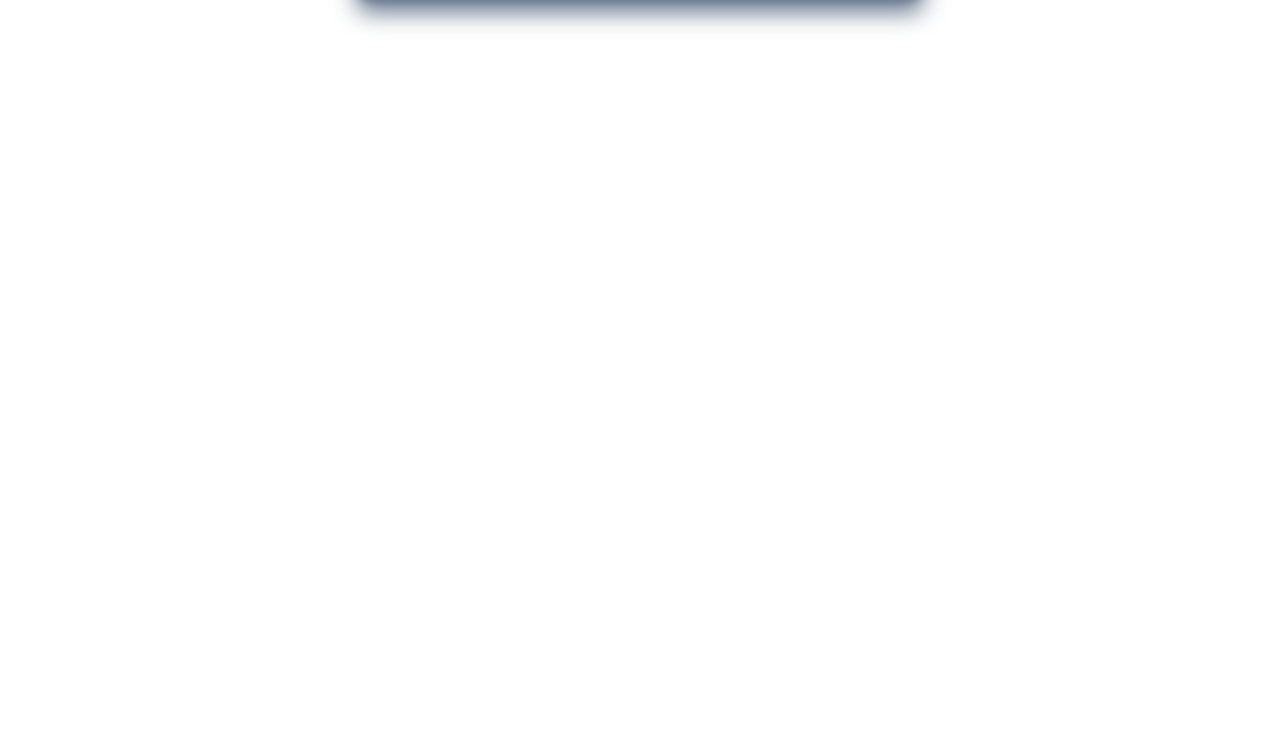
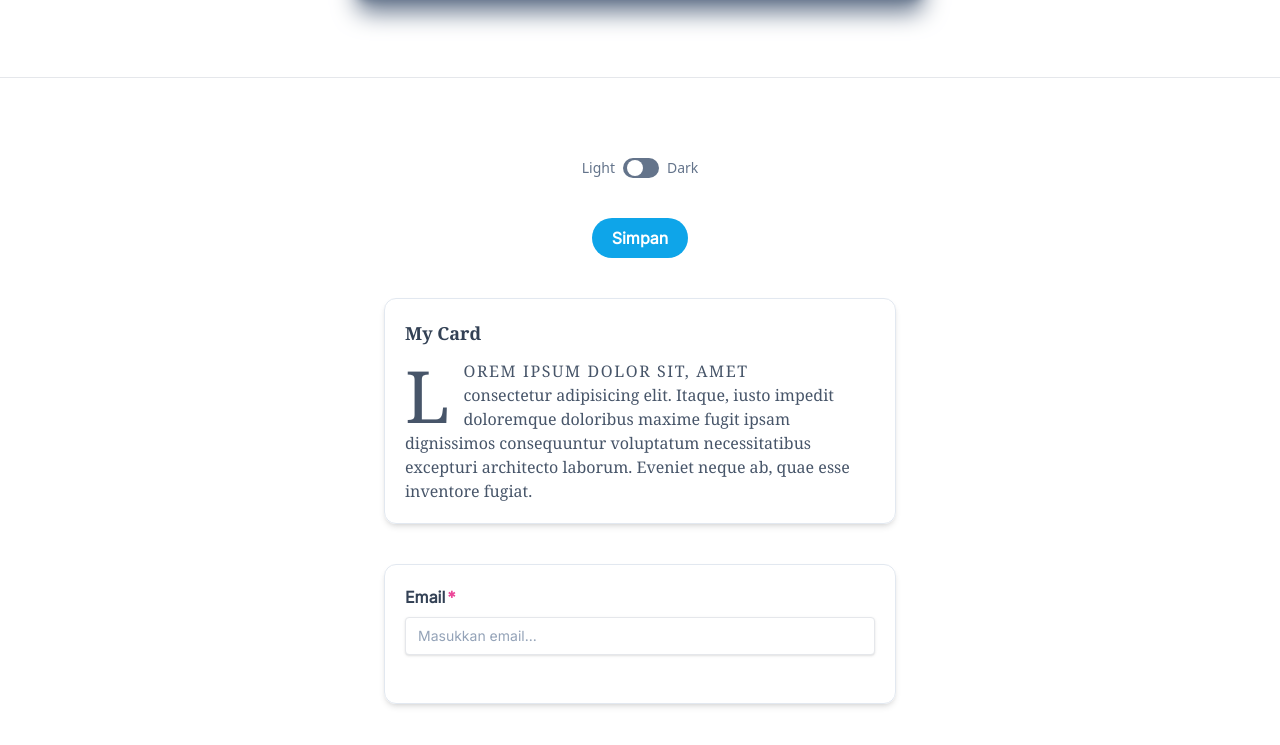
Before and after one commit to MalfinK/belajar-tailwind, a plain HTML site: page index.html in a window 1280 px wide. Shown: the part 2829-3574 px from the top of the page. Before the commit the page ends 3210 px from the top, so only its background shows below. Drawn offline with nearby package versions, Linux system fonts and the light colour scheme.

Commit message:
vid6 tailwind css wpu kelar

```diff
--- a/index.html
+++ b/index.html
@@ -10,6 +10,7 @@
     <script>
       // Bisa juga dimasukkan ke dalam file tailwind.config.js (ada di link https://tailwindcss.com/docs/customizing-spacing), cara dibawah ada di sini (https://tailwindcss.com/docs/installation)
         tailwind.config = {
+          darkMode: 'class',
           theme: {
             // Extend itu perpanjangan dari class yang sudah ada nah kalau ga pakai extend maka class yang sudah ada tidak akan berfungsi
             extend: {
@@ -30,10 +31,12 @@
     <title>Belajar Tailwind</title>
     <style type="text/tailwindcss">
       /* Karena pakai tailwind type nya diperlukan */
-
+      #toggle:checked ~ label div.toggle-circle {
+        @apply translate-x-3;
+      }
     </style>
 </head>
-<body>
+<body class="dark:bg-slate-800 dark:text-slate-200">
     <h1 class="text-8xl font-bold text-center my-10">Mari Belajar <span class="bg-gradient-to-r from-blue-500 to-teal-400 bg-clip-text text-transparent">Tailwind CSS</span></h1>
 
     <section class="mb-10 bg-gradient-to-br from-indigo-200 to-yellow-300 via-red-400">
@@ -74,6 +77,38 @@
       <div class="w-[200px] h-[200px] bg-white/30 m-auto backdrop-blur-md rounded-full"></div>
     </div>
 
+    <hr class="my-20">
+
+    <div class="flex justify-center">
+      <span class="text-sm text-slate-500 mr-2">Light</span>
+      <input type="checkbox" id="toggle" class="hidden">
+      <label for="toggle">
+        <div class="w-9 h-5 bg-slate-500 rounded-full p-1 flex items-center cursor-pointer">
+          <div class="w-4 h-4 bg-white rounded-full toggle-circle"></div>
+        </div>
+      </label>
+      <span class="text-sm text-slate-500 ml-2">Dark</span>
+    </div>
+
+    <button class="my-10 bg-sky-500 px-5 py-2 rounded-full text-white font-semibold font-inter block mx-auto hover:bg-sky-600 active:bg-sky-700 focus:ring focus:ring-sky-300 dark:bg-slate-300 dark:text-slate-800 dark:hover:text-slate-900 dark:hover:bg-slate-100">Simpan</button>
+
+    <div class="max-w-lg my-10 border border-slate-200 rounded-xl mx-auto p-5 shadow-md font-inter hover:bg-sky-500 group font-serif dark:hover:bg-slate-300">
+      <h5 class="font-bold text-slate-700 text-lg mb-3 group-hover:text-white dark:group-hover:text-slate-800">My Card</h5>
+      <p class="text-slate-600 group-hover:text-white selection:bg-lime-300 selection:text-slate-900 first-line:uppercase first-line:tracking-widest first-letter:text-7xl first-letter:float-left first-letter:mr-3 dark:group-hover:text-slate-800">
+        Lorem ipsum dolor sit, amet consectetur adipisicing elit. Itaque, iusto impedit doloremque doloribus maxime fugit ipsam dignissimos consequuntur voluptatum necessitatibus excepturi architecto laborum. Eveniet neque ab, quae esse inventore fugiat.
+      </p>
+    </div>
+
+    <div class="max-w-lg border border-slate-200 rounded-xl mx-auto p-5 shadow-md font-inter">
+      <form action="">
+        <label for="email">
+          <span class="block font-semibold mb-2 text-slate-700 after:content-['*'] after:text-pink-500 after:ml-0.5">Email</span>
+          <input type="email" id="email" placeholder="Masukkan email..." class="px-3 py-2 border shadow rounded w-full block text-sm placeholder:text-slate-400 focus:outline-none focus:ring-1 focus:ring-sky-500 focus:border-sky-500 invalid:text-pink-500 invalid:focus:ring-pink-700 invalid:focus:border-pink-700 peer">
+          <p class="text-sm m-1 text-pink-700 invisible peer-invalid:visible">Email Tidak Valid</p>
+        </label>
+      </form>
+    </div>
+
     <div class="mb-96"></div>
     <!--
       Note :
@@ -85,5 +120,31 @@
       6. Nilai sembarang atau arbitrary value bisa digunakan untuk membuat class sendiri => contoh : m-[42px]
       7. https://source.unsplash.com/1000x600?computer => ini adalah link gambar random dari unsplash dengan ukuran 1000x600 dengan tema computer (Tapi ini udah ga bisa padahal di vid pa sandhika bisa)
     -->
+
+    <script>
+      // Cara 1 untuk mengganti tema dark dan light (jalan dan ini buatan saya sendiri)
+      /* const toggle = document.getElementById('toggle');
+      toggle.addEventListener('change', function() {
+        if (toggle.checked) {
+          document.documentElement.classList.add('dark');
+        } else {
+          document.documentElement.classList.remove('dark');
+        }
+      }); */
+
+      // Cara 2 untuk mengganti tema dark dan light (jalan dan ini buatan saya sendiri) => menurut diri sendiri yang lebih efisiensi
+      /* const toggle = document.getElementById('toggle');
+      const html = document.querySelector('html');
+      toggle.addEventListener('change', function() {
+        html.classList.toggle('dark');
+      }); */
+
+      // Cara 3 untuk mengganti tema dark dan light
+      const checkbox = document.querySelector('#toggle');
+      const html = document.querySelector('html');
+      checkbox.addEventListener('click', function() {
+        checkbox.checked ? html.classList.add('dark') : html.classList.remove('dark');
+      });
+    </script>
 </body>
 </html>
```
Also changed, not shown: Screenshot from 2024-06-11 13-47-11.png (deleted), Screenshot from 2024-06-11 13-47-17.png (deleted), Screenshot from 2024-06-11 13-47-19.png (deleted), Screenshot from 2024-06-11 19-59-09.png (added), Screenshot from 2024-06-12 05-43-18.png (added).
